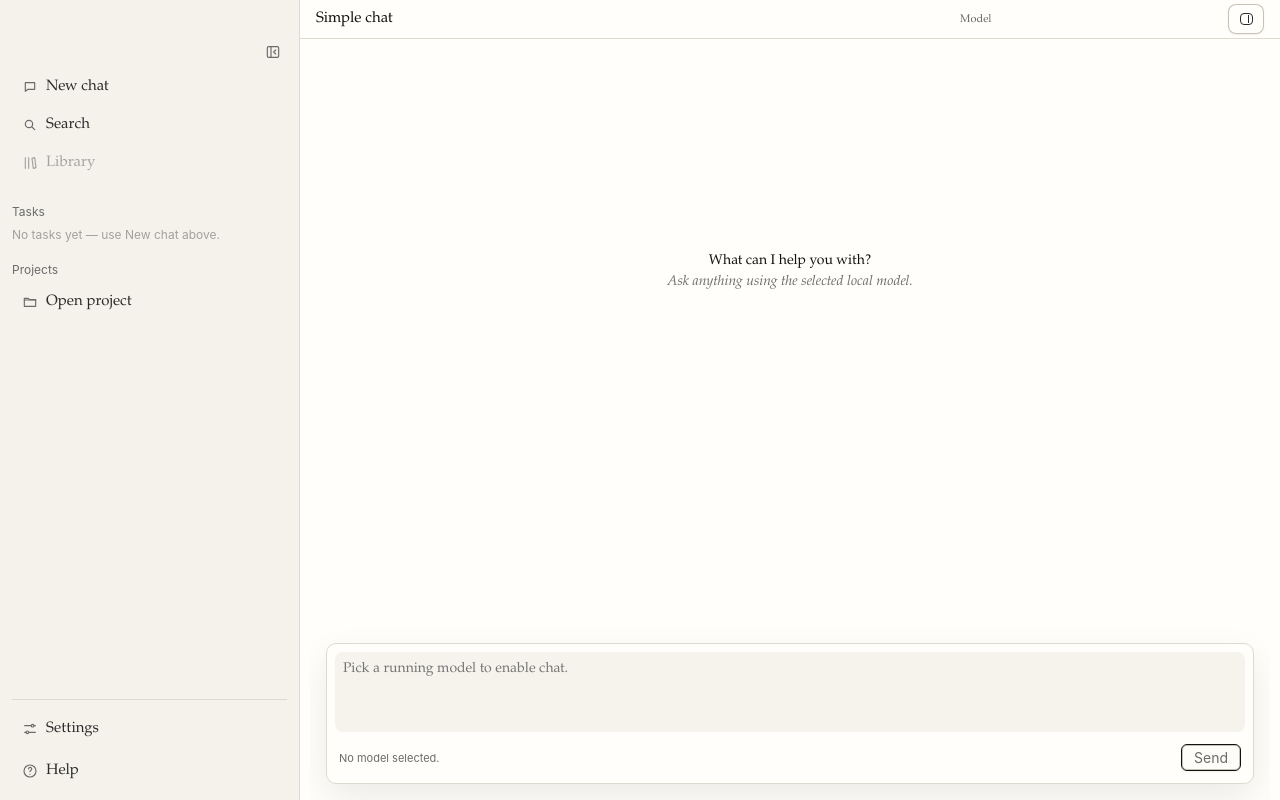
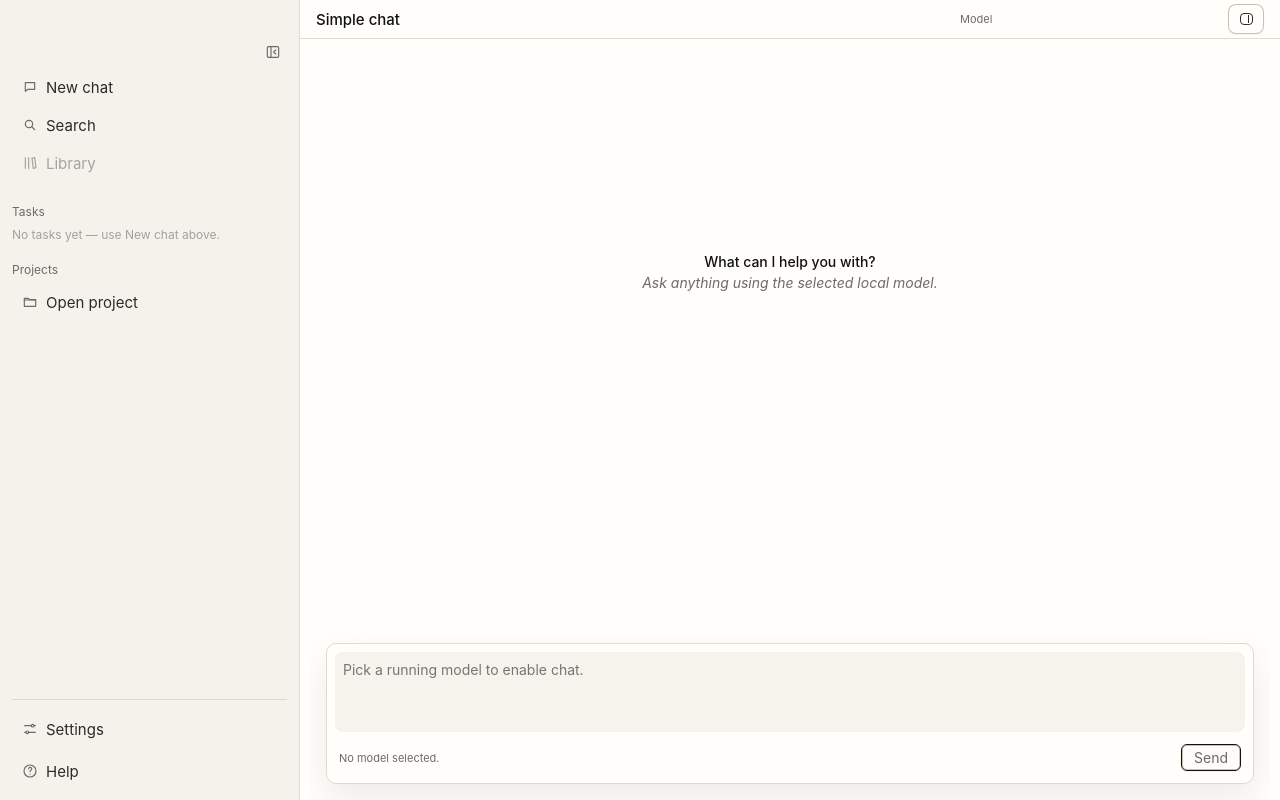
Before and after one commit to philippsyrov/Plume, a React (Vite) app: page / in a window 1280 px wide. Built offline with nearby package versions, Linux system fonts and the light colour scheme.

Commit message:
fix: unify consumer typography

```diff
--- a/src/styles/tokens.css
+++ b/src/styles/tokens.css
@@ -25,8 +25,10 @@
   --space-6: 32px;
 
   /* Typography */
-  --font-prose: 'Iowan Old Style', 'Palatino', Georgia, serif;
-  --font-ui: 'Inter', system-ui, sans-serif;
+  --font-prose: -apple-system, BlinkMacSystemFont, 'SF Pro Text',
+    'Helvetica Neue', system-ui, sans-serif;
+  --font-ui: -apple-system, BlinkMacSystemFont, 'SF Pro Text',
+    'Helvetica Neue', system-ui, sans-serif;
   --font-code: 'JetBrains Mono', 'SF Mono', Menlo, monospace;
   --text-xs: 11px;
   --text-sm: 12px;
```
Also changed, not shown: 1 other file (tests, documents, lock files or other folders).
